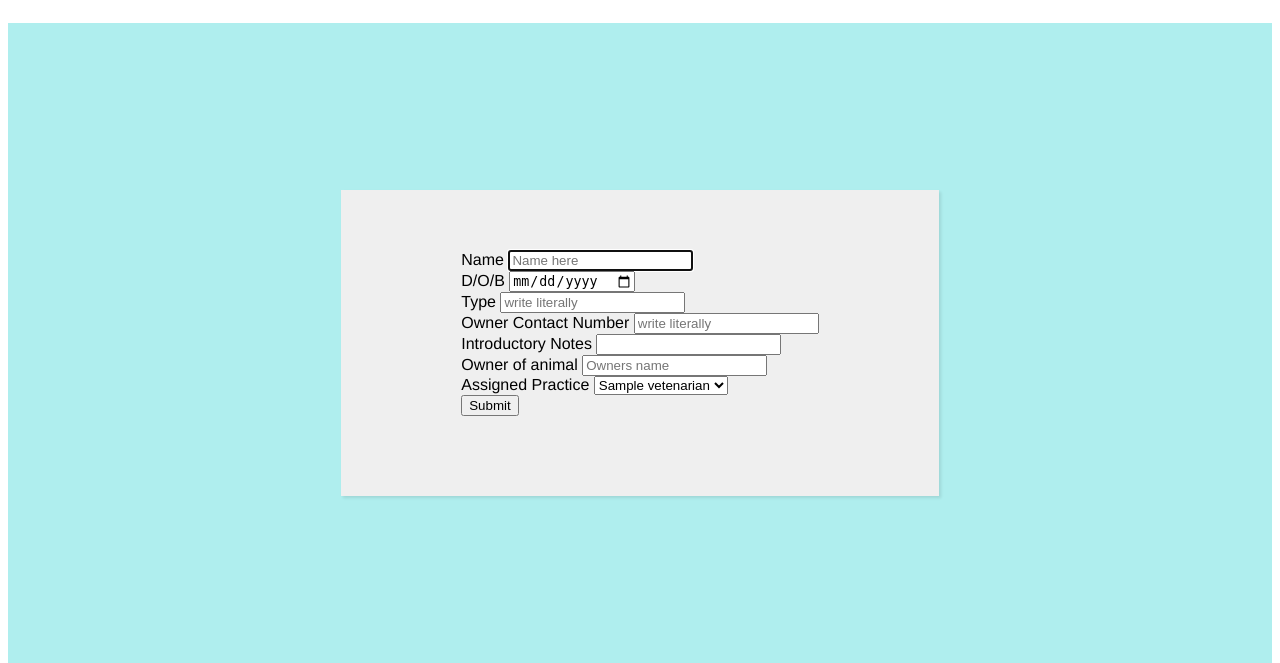
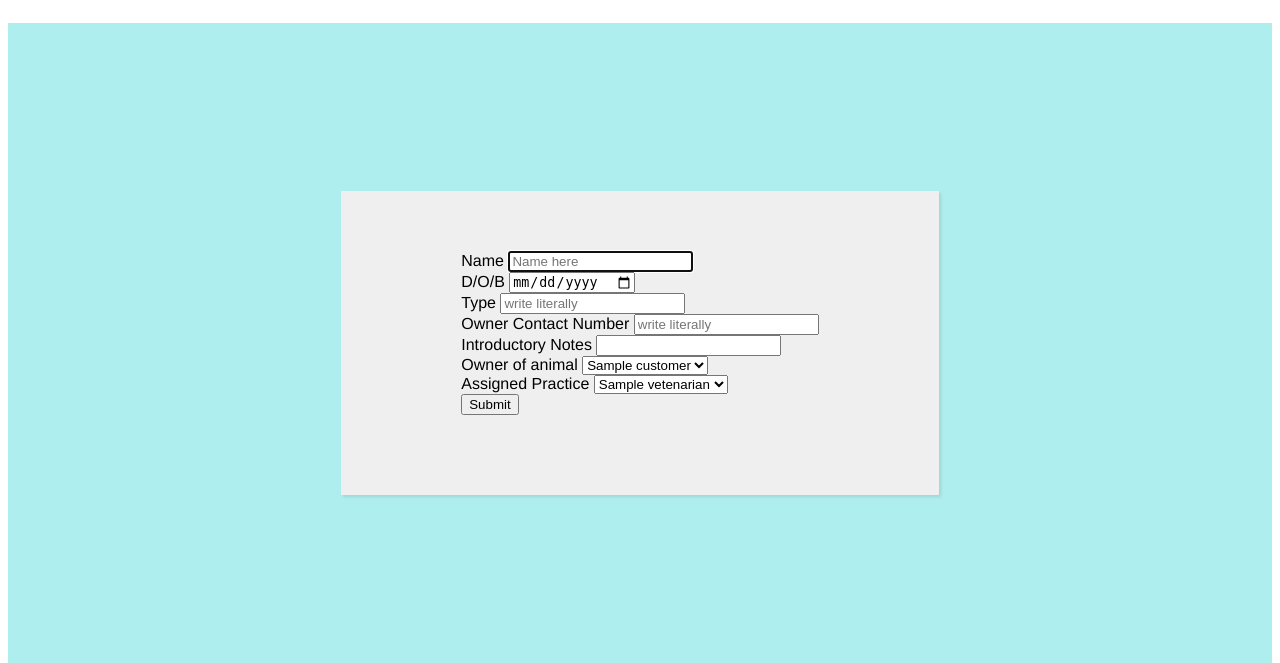
Before and after one commit to fraserjamieson/vet_project, a Flask app: page /animals/new in a window 1280 px wide. Shown: the part 297-960 px from the top of the page. Run offline with Flask 2, Linux system fonts and the light colour scheme; a database or web service that is not in the repository returns one stand-in record (values such as "Sample title"); some libraries are stand-ins or nearby versions.

Commit message:
final commit.  controller and repo issues fixed.

```diff
--- a/controllers/animals_controller.py
+++ b/controllers/animals_controller.py
@@ -25,7 +25,7 @@ def animals():
 def new_animal():
     vetenarians = vet_repository.select_all()
     customers = customer_repository.select_all()
-    return render_template("/animals/new.html", all_animals = animals, all_vetenarians = vetenarians, all_customers = customers)
+    return render_template("/animals/new.html", all_vetenarians = vetenarians, all_customers = customers)
 
 # CREATE
 
@@ -38,11 +38,10 @@ def create_animal():
     animal_type = request.form["animal_type"]
     contact_details = request.form["contact_details"]
     notes = request.form["notes"]
-    customer = customer_repository.update(request.form["customer_id"])
+    customer = customer_repository.select(request.form["customer_id"])
     vetenarian = vet_repository.select(request.form["vetenarian_id"])
     animal = Animal(name, dob, animal_type, contact_details, notes, vetenarian, customer)
     animal_repository.save(animal)
-    customer_repository.save(customer)
     return redirect("/animals")
 
 # EDIT
--- a/repositories/animal_repository.py
+++ b/repositories/animal_repository.py
@@ -2,6 +2,7 @@ from db.run_sql import run_sql
 
 from models.animal import Animal
 from models.vet import Vetenarian
+from models.customer import Customer
 import repositories.vet_repository as vet_repository
 import repositories.customer_repository as customer_repository
 
--- a/repositories/customer_repository.py
+++ b/repositories/customer_repository.py
@@ -7,8 +7,8 @@ def save(customer):
     sql = "INSERT INTO customers (name) VALUES (%s) RETURNING id"
     values = [customer.name]
     results = run_sql(sql, values)
-    id = results[0]['id']
-    customer.id = id
+    customer.id = results[0]['id']
+    return customer
 
 def select_all():
     customers = []
--- a/static/style.css
+++ b/static/style.css
@@ -104,14 +104,12 @@
 
           .pet-container {
             display: flex;
-            flex-wrap: nowrap;
+            flex-wrap: wrap;
             justify-content: center;
+            gap: 40px;
             background-color: #FFC0CB;
             width: 900px;
             margin: 20px auto;
-            flex: 1 1 120px;
-            align-items: center;
-            column-gap: 20px;
             padding: 10px;
           }
 
@@ -123,7 +121,6 @@
             text-align: left;
             border-radius: 5px;
             width: 33%;
-            float: right;
           }
 
           .animal-items > div {
--- a/templates/animals/new.html
+++ b/templates/animals/new.html
@@ -34,7 +34,11 @@
 
       <div>
           <label for="customer">Owner of animal</label>
-          <input type="text" id="customer" name="customer_id" placeholder="Owners name">
+          <select id="customer" name="customer_id">
+            {% for customer in all_customers %} <!-- LOOP to generate HTML option elements for customer assignment -->
+            <option value="{{ customer.id }}">{{ customer.name }}</option>
+          {% endfor %}
+        </select>
       </div>
 
       <div>
```
